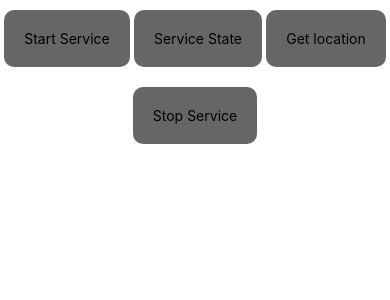
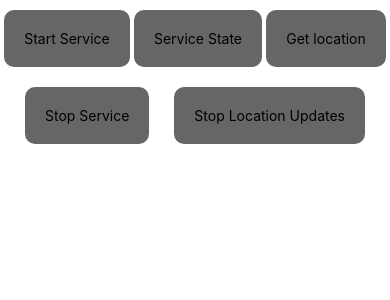
Before and after one commit to fundothabethe/rn_service, a React Native app: screen / in a window 390 px wide. Shown: the top 300 px of the page. Built offline with nearby package versions, Linux system fonts and the light colour scheme.

Commit message:
Fixed some

```diff
--- a/App.js
+++ b/App.js
@@ -34,7 +34,7 @@ const App = () => {
 
   const get_location = () => {
     try {
-      Module.get_location(message, _ => console.log('Getting ' + _));
+      Module.get_location(message, _ => console.log(_));
     } catch (error) {
       console.log(error);
     }
@@ -47,6 +47,8 @@ const App = () => {
       console.log(error);
     }
   };
+
+  const stop_location_updates = () => Module.stop_location_updates();
 
   return (
     <SafeAreaView style={{flex: 1}}>
@@ -70,6 +72,9 @@ const App = () => {
         <TouchableOpacity style={styles.btn} onPress={stop_service_btn}>
           <Text>Stop Service</Text>
         </TouchableOpacity>
+        <TouchableOpacity style={styles.btn} onPress={stop_location_updates}>
+          <Text>Stop Location Updates</Text>
+        </TouchableOpacity>
       </View>
     </SafeAreaView>
   );
--- a/package.json
+++ b/package.json
@@ -7,13 +7,11 @@
     "ios": "react-native run-ios",
     "start": "react-native start",
     "test": "jest",
-    "lint": "eslint .",
-    "postinstall": "npx jetify"
+    "lint": "eslint ."
   },
   "dependencies": {
     "react": "18.1.0",
-    "react-native": "0.70.5",
-    "react-native-sqlite-storage": "^6.0.1"
+    "react-native": "0.70.5"
   },
   "devDependencies": {
     "@babel/core": "^7.12.9",
```
Also changed, not shown: 3 other files (tests, documents, lock files or other folders).
